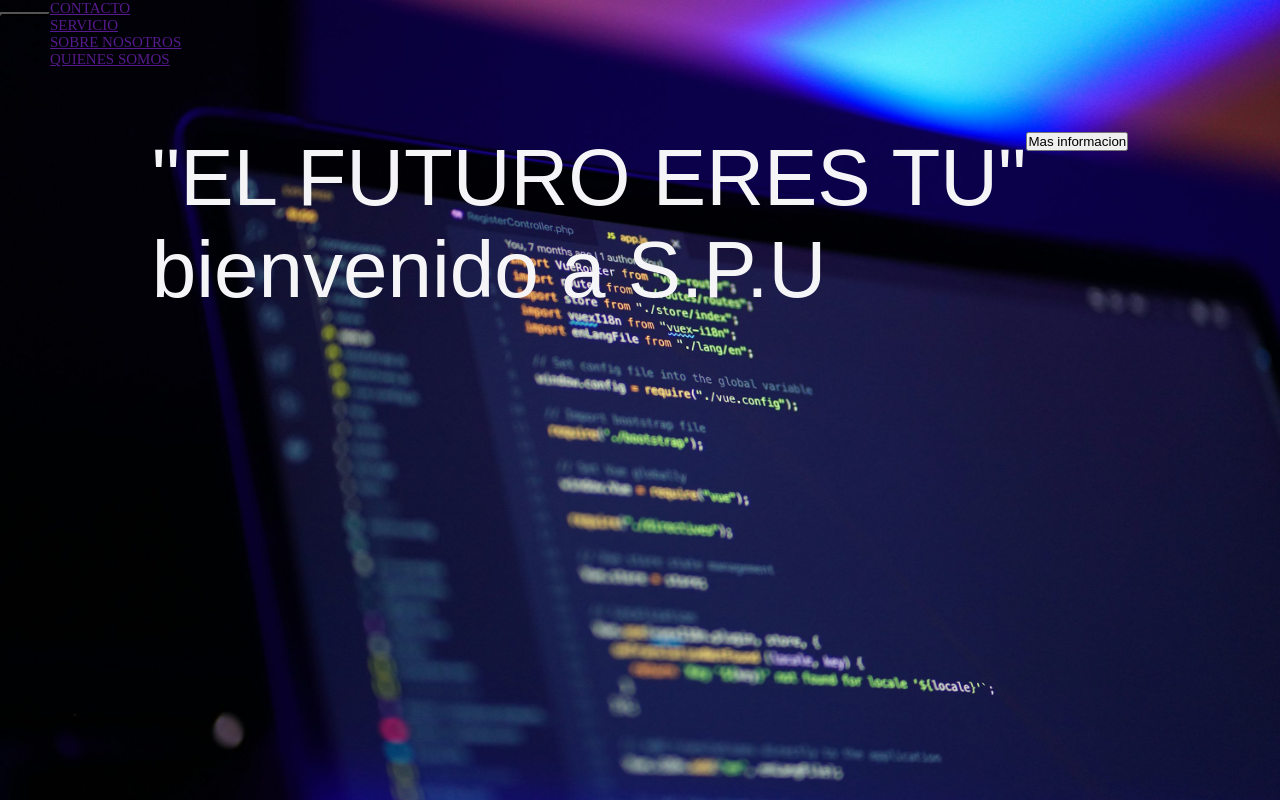
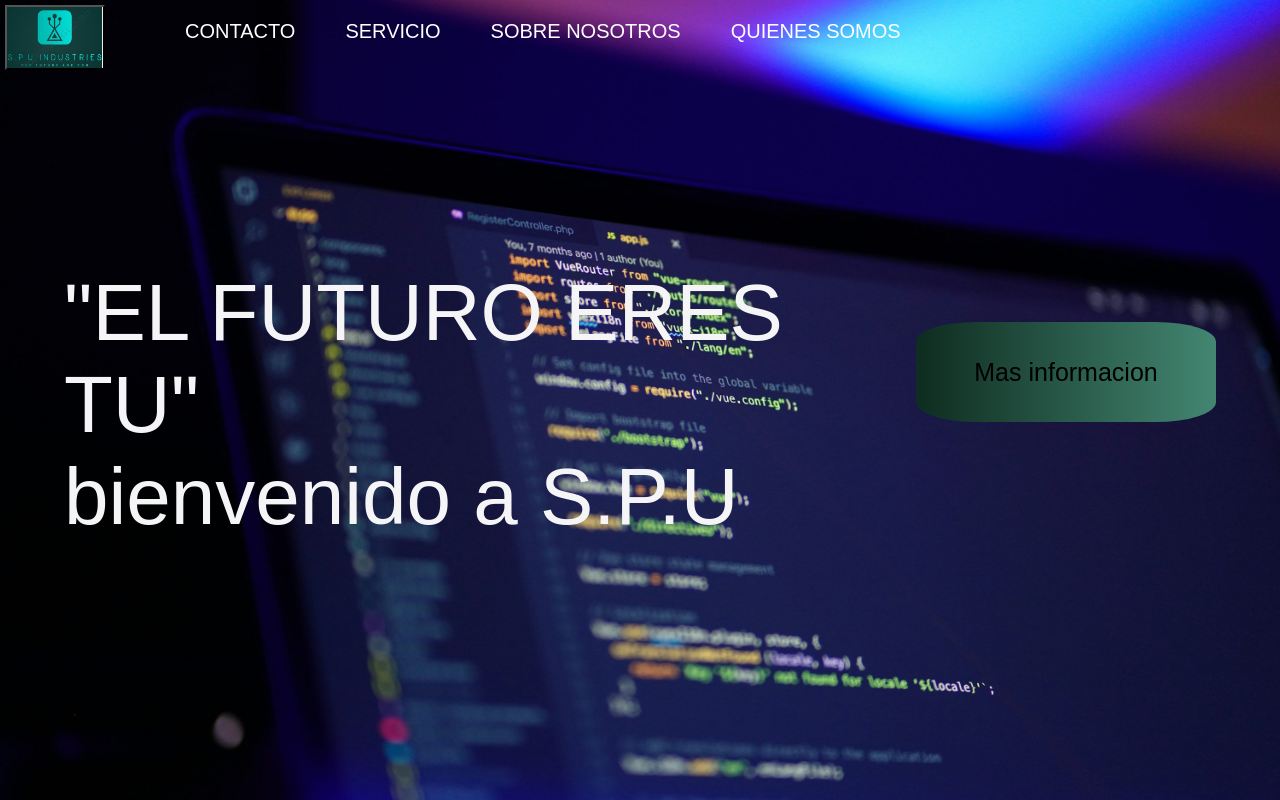
Before and after one commit to jhonj177c/SPU-INDUSTRIES, a PHP site: page / in a window 1280 px wide. Run offline with PHP 8.4, Linux system fonts and the light colour scheme.

Commit message:
index.css
boton update,mejora de logo mejora de nav

```diff
--- a/index.css
+++ b/index.css
@@ -10,17 +10,57 @@ header div{
     display: flex;
 }
 #refresh {
-    width: 50px;
-    background-size: cover;
+    transition: 0.5s;
+    height: 65.4px;
+    width: 100px;
+    margin: 5px;
+    background-size: contain;
+    background-repeat: no-repeat;
     background-image: url(IMAGENES/logo.jpg);
 }
+#refresh:hover{
+    transform: scale(1.2);
+}
 #menunormal{
+    justify-content: center;
+    text-align: center;
+    margin-left: 25px;
+    margin: 5px;
     display: flex;
     background-color: transparent;
     font-size: 15px;
+}
+#menunormal ul {
+
+    justify-content: center;
+    text-align: center;
+    margin-top: 15px;
+    margin-left: 20px;
+    display: flex;
     list-style: none;
 }
-#menudesplegable {
+#menunormal ul li {
+    justify-content: center;
+    text-align: center;
+    transition: 0.5s;
+    margin-left: 50px;
+}
+#menunormal ul li:hover{
+    transform: scale(1.1);
+    background-color: rgb(51, 151, 85);
+    opacity: 80%;
+}
+#menunormal ul li a{
+    justify-content: center;
+    text-align: center;
+    text-decoration: none;
+    color: white;
+    font: 20px arial,sans-serif;
+}
+#menunormal ul li a:hover{
+    color: blue;
+}
+#menudesplegable{
     display: none;
 }
 header {
@@ -28,12 +68,32 @@ header {
 }
 
 #caja{
+    margin-top: 10%;
     display: flex;
     max-width: 100%;
     justify-content: center;
     padding: 5%;
     position: relative;
 ;
+}
+#flotar{
+    margin-top: 10%;
+    float: right;
+}
+#masinformacion {
+    font-size: 25px;
+    transition: 0.5s;
+    border-radius: 20%;
+    height: 100px;
+    width: 300px;
+    margin-top: 15px;
+    margin-left: 100px;
+    border: none;
+    background-image: linear-gradient(to right,#0e2c20,#438671);
+}
+#masinformacion:hover{
+    color: white;
+    transform: scale(1.2);
 }
 #titulo, p{
 
@@ -61,8 +121,7 @@ img{
 
 }
 @media (max-width=720px){
-
-    #menudesplegable{
+    #menudesplegable img{
         background-color: transparent;
         display: block;
     }
```
